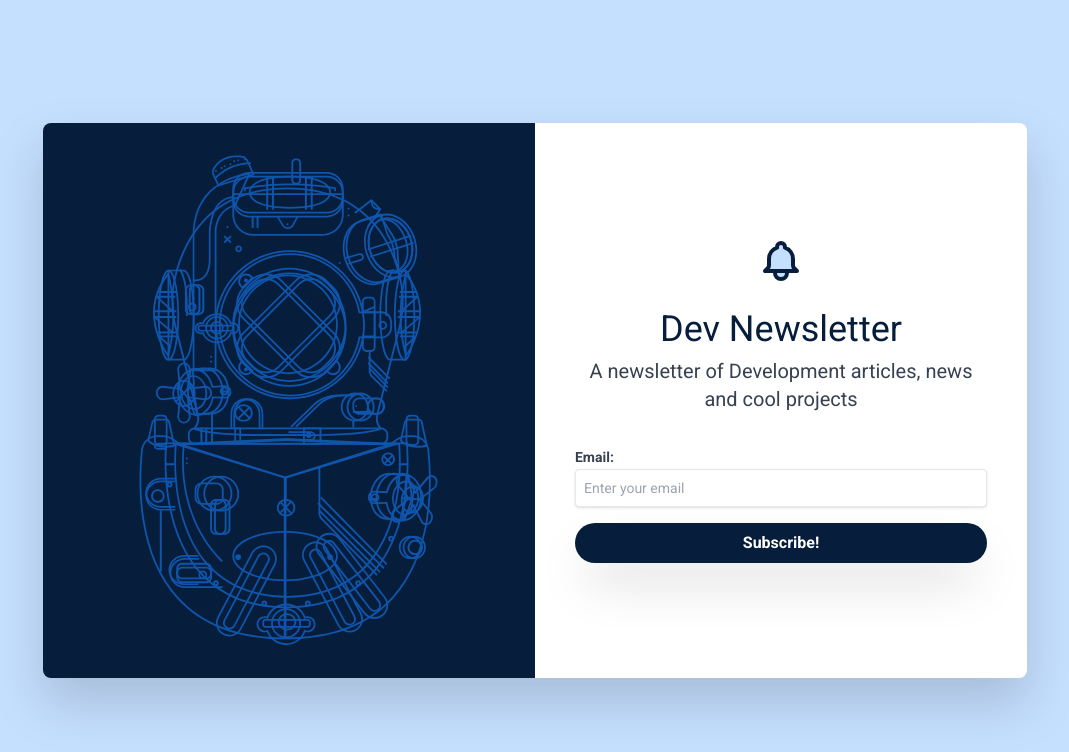
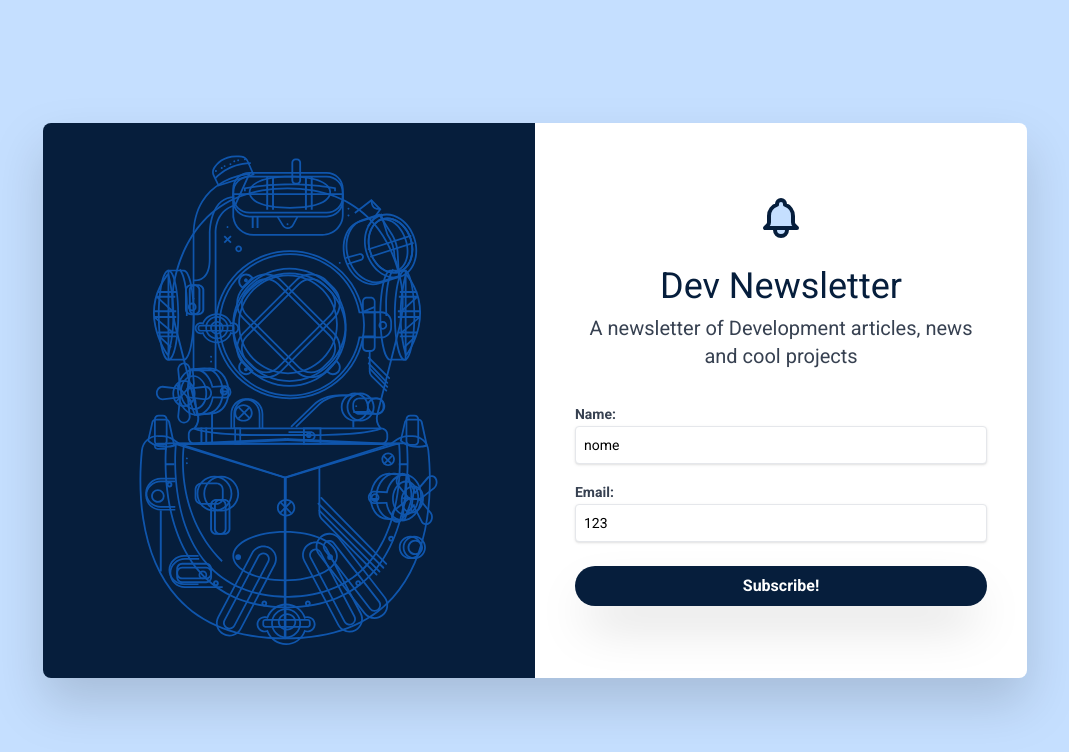
Before and after one commit to devcarolinealmeida/react-tailwind, a React (Create React App) app: page / in a window 1280 px wide. Shown: the top 752 px of the page, without its empty margins (105-1174 px from the left). Built offline with nearby package versions, Linux system fonts and the light colour scheme.

Commit message:
refactor: form using useFormik

```diff
--- a/src/Components/Button/index.jsx
+++ b/src/Components/Button/index.jsx
@@ -3,7 +3,7 @@ import React from 'react';
 const Button = () => {
     return (
         <>
-            <button className='font-bold text-white bg-secondary w-full py-2 rounded-full shadow-2xl hover:bg-hover duration-300' type="button">Subscribe!</button>
+            <button className='font-bold text-white bg-secondary w-full py-2 rounded-full shadow-2xl hover:bg-hover duration-300' type="submit">Subscribe!</button>
         </>
      );
 }
--- a/src/Components/Form/index.jsx
+++ b/src/Components/Form/index.jsx
@@ -1,14 +1,76 @@
-import React from 'react';
-import Button from '../Button';
+import React, { useState } from "react";
+import Button from "../Button";
+
+function useFormik({
+    initialValues
+}) {
+    const [ values, setValues] = useState(initialValues)
+
+    function handleChange(event) {
+        const fieldName = event.target.getAttribute('name');
+        const value = event.target.value;
+        setValues({
+            ...values,
+            [fieldName]: value,
+        })
+    }
+
+    return {
+        values,
+        handleChange
+    }
+}
 
 const Form = () => {
-    return (
-        <div className='w-full'>
-            <label className='text-sm font-bold text-gray-700 mb-2'>Email:</label>
-            <input className='text-sm w-full mb-4 pl-2 py-2 rounded border shadow focus:outline-none hover:border-hover' type="email" placeholder='Enter your email' />
-            <Button />
-        </div>
-     );
-}
+    const formik = useFormik({
+        initialValues: {
+                userName: 'nome',
+                userEmail: '123'
+        }
+    });
+
+
+  return (
+    <form onSubmit={(event) => {
+        event.preventDefault()
+        console.log(formik.values)
+    }}
+        className="w-full">
+      <div className="mb-2">
+          <label
+            htmlFor="userName"
+            className="text-sm font-bold text-gray-700 mb-2"
+          >
+            Name:
+          </label>
+          <input
+            className="text-sm w-full mb-4 pl-2 py-2 rounded border shadow focus:outline-none hover:border-hover"
+            type="text"
+            placeholder="Enter your name"
+            name="userName"
+            id="userName"
+            value={formik.values.userName}
+            onChange={formik.handleChange}
+          />
+          <label
+            htmlFor="userEmail"
+            className="text-sm font-bold text-gray-700 mb-2"
+          >
+            Email:
+          </label>
+          <input
+            className="text-sm w-full mb-4 pl-2 py-2 rounded border shadow focus:outline-none hover:border-hover"
+            type="email"
+            placeholder="email@example.com"
+            name="userEmail"
+            id="userEmail"
+            value={formik.values.userEmail}
+            onChange={formik.handleChange}
+          />
+      </div>
+      <Button />
+    </form>
+  );
+};
 
 export default Form;
```
